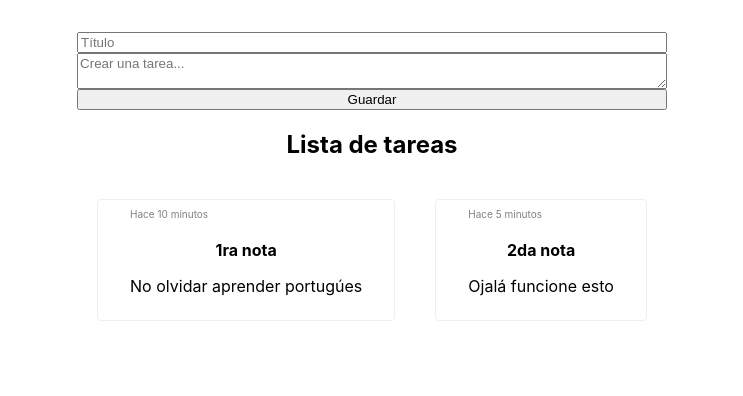
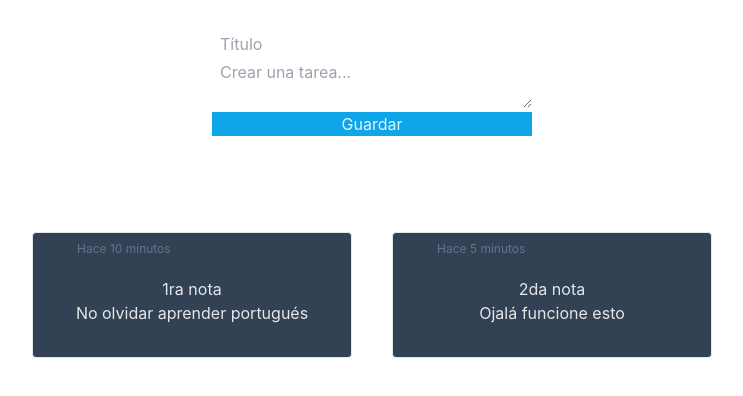
Before and after one commit to aouriarte/DoTasks, a React (Vite) app in the folder client/: page / in a window 1280 px wide. Shown: the top 396 px of the page, without its empty margins (268-1011 px from the left). Built offline with nearby package versions, Linux system fonts and the light colour scheme.

Commit message:
Change(client): styles with tailwindcss

```diff
--- a/client/package.json
+++ b/client/package.json
@@ -16,6 +16,9 @@
     "@types/react": "^18.0.26",
     "@types/react-dom": "^18.0.9",
     "@vitejs/plugin-react": "^3.0.0",
+    "autoprefixer": "^10.4.13",
+    "postcss": "^8.4.21",
+    "tailwindcss": "^3.2.4",
     "typescript": "^4.9.3",
     "vite": "^4.0.0"
   }
--- /dev/null
+++ b/client/postcss.config.cjs
@@ -0,0 +1,6 @@
+module.exports = {
+  plugins: {
+    tailwindcss: {},
+    autoprefixer: {},
+  },
+}
--- a/client/src/App.css
+++ /dev/null
@@ -1,6 +0,0 @@
-#root {
-  max-width: 1280px;
-  margin: 0 auto;
-  padding: 2rem;
-  text-align: center;
-}
--- a/client/src/App.tsx
+++ b/client/src/App.tsx
@@ -1,8 +1,6 @@
 import { useEffect, useState } from "react";
 import ListTasks from "./components/ListTasks";
 import AddTask from "./components/AddTask";
-
-import "./App.css";
 
 // crear interfaz para mejorar manejo de estados
 interface AppState {
@@ -12,7 +10,7 @@ interface AppState {
 const InitialState = [
   {
     title: "1ra nota",
-    description: "No olvidar aprender portugúes",
+    description: "No olvidar aprender portugués",
     date: "Hace 10 minutos",
   },
   {
@@ -30,7 +28,7 @@ function App() {
   }, []);
 
   return (
-    <div className="App">
+    <div className="mmax-w-full m-0 p-8 text-center">
       <AddTask />
       <ListTasks tasks={tasks} />
     </div>
--- a/client/src/components/AddTask.tsx
+++ b/client/src/components/AddTask.tsx
@@ -1,5 +1,4 @@
 import { useState } from "react";
-import styles from "../styles/AddTask.module.css";
 
 const fecha = new Date();
 
@@ -23,9 +22,10 @@ const AddTask = () => {
   };
 
   return (
-    <form className={styles.form} onSubmit={handleSubmit}>
+    <div className="grid m-0 place-items-center">
+      <form className="flex flex-col gap-1 w-80" onSubmit={handleSubmit}>
         <input
-        className={styles.input}
+          className="pl-2"
           type="text"
           placeholder="Título"
           name="title"
@@ -33,16 +33,17 @@ const AddTask = () => {
           value={inputValues.title}
         />
         <textarea
-        className={styles.textarea}
+          className="pl-2"
           name="description"
           placeholder="Crear una tarea..."
           onChange={handleChange}
           value={inputValues.description}
         ></textarea>
-      <button className={styles.button} type="submit">
+        <button type="submit" className="bg-sky-500 hover:bg-sky-600">
           Guardar
         </button>
       </form>
+    </div>
   );
 };
 
--- a/client/src/components/ListTasks.tsx
+++ b/client/src/components/ListTasks.tsx
@@ -1,5 +1,5 @@
 import React from "react";
-import styles from "../styles/ListTasks.module.css";
+// import styles from "../styles/ListTasks.module.css";
 
 interface Props {
   // Tipado de mis props
@@ -12,8 +12,8 @@ interface Props {
 
 const ListTasks = ({ tasks }: Props) => {
   return (
-    <div className={styles.tasks}>
-      <h2>Lista de tareas</h2>
+    <div>
+      <h2 className="text-3xl font-bold pt-10">Lista de tareas</h2>
       {tasks.length < 1 ? (
         <>
           <br></br>
@@ -23,13 +23,13 @@ const ListTasks = ({ tasks }: Props) => {
           <br></br>
         </>
       ) : (
-        <ul className={styles.ul}>
+        <ul className="flex flex-wrap justify-center">
           {tasks.map((t, i) => {
             return (
-              <li key={i} className={styles.li}>
-                <span className={styles.span}>{t.date}</span>
-                <h4 className={styles.h4}>{t.title}</h4>
-                <p className={styles.p}>{t.description}</p>
+              <li key={i} className="rounded border border-solid border-inherit list-none m-5 w-80 pt-2 p-8 cursor-pointer bg-slate-700">
+                <span className="flex text-slate-500 text-xs ml-3 mb-5">{t.date}</span>
+                <h4>{t.title}</h4>
+                <p>{t.description}</p>
               </li>
             );
           })}
--- a/client/src/index.css
+++ b/client/src/index.css
@@ -1,7 +1,7 @@
 :root {
   font-family: Inter, Avenir, Helvetica, Arial, sans-serif;
   color-scheme: light dark;
-  /* font-size: 16px;
+  font-size: 16px;
   line-height: 24px;
   font-weight: 400;
 
@@ -12,13 +12,9 @@
   -webkit-font-smoothing: antialiased;
   -moz-osx-font-smoothing: grayscale;
   -webkit-text-size-adjust: 100%;
-  */
 }
 
-body {
-  margin: 0;
-  display: grid;
-  place-content: center;
-  /* min-width: 320px; */
-  /* min-height: 100vh; */
-}
+
+@tailwind base;
+@tailwind components;
+@tailwind utilities;
--- a/client/src/styles/AddTask.module.css
+++ /dev/null
@@ -1,10 +0,0 @@
-.form {
-  display: flex;
-  flex-direction: column;
-}
-
-.form .input,
-.textarea,
-.button {
-  font-family: sans-serif;
-}
--- a/client/src/styles/ListTasks.module.css
+++ /dev/null
@@ -1,28 +0,0 @@
-.ul {
-  display: flex;
-  flex-wrap: wrap;
-  justify-content: center;
-}
-
-.ul,
-.h4 {
-  margin: 0;
-  padding: 0;
-}
-
-.ul .li {
-  border-radius: 4px;
-  border: 1px solid #eee;
-  list-style: none;
-  margin: 20px;
-  max-width: 320px;
-  padding: 8px 32px;
-  cursor: pointer;
-}
-
-.span {
-  display: flex;
-  color: gray;
-  font-size: 10px;
-  margin-bottom: 20px;
-}
--- /dev/null
+++ b/client/tailwind.config.cjs
@@ -0,0 +1,8 @@
+/** @type {import('tailwindcss').Config} */
+module.exports = {
+  content: ["./src/**/*.{js,jsx,ts,tsx}"],
+  theme: {
+    extend: {},
+  },
+  plugins: [],
+}
```
Also changed, not shown: 1 other file (tests, documents, lock files or other folders). Lines whose indentation alone changed are shown as unchanged.
